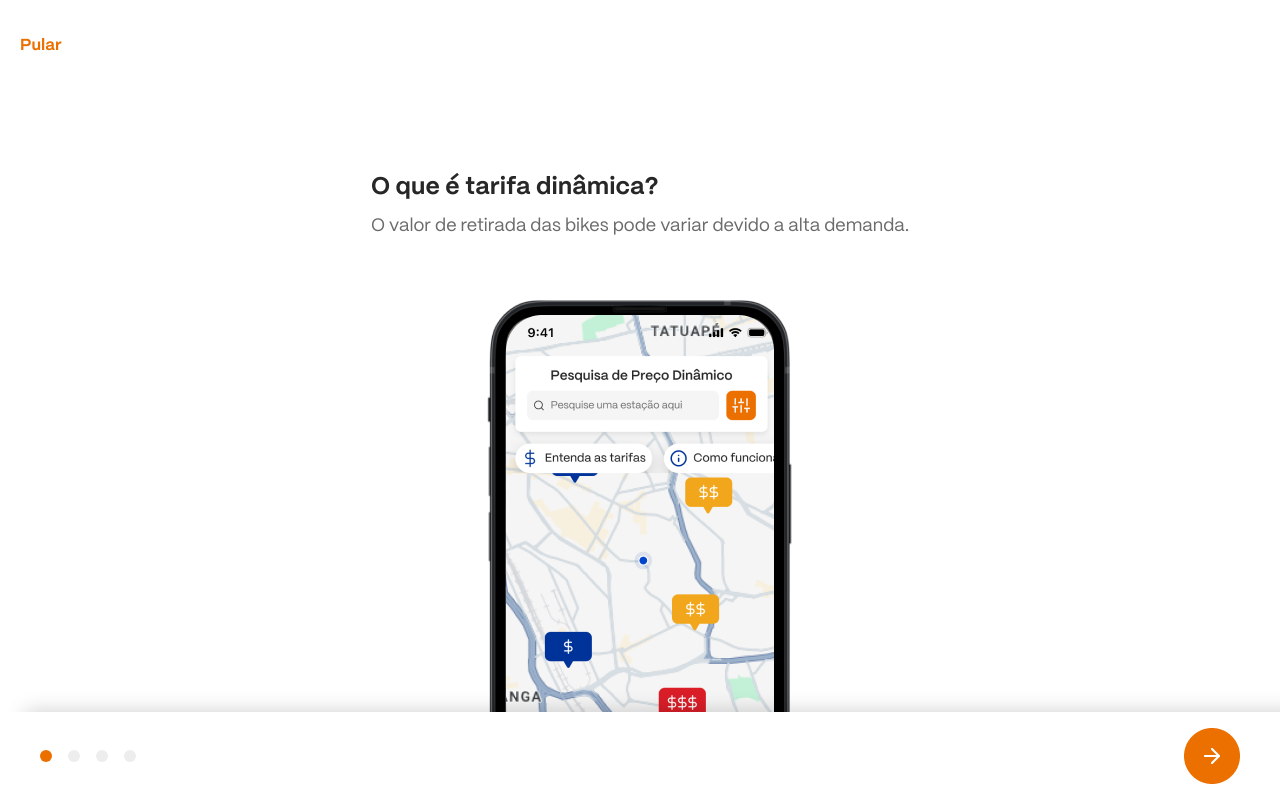
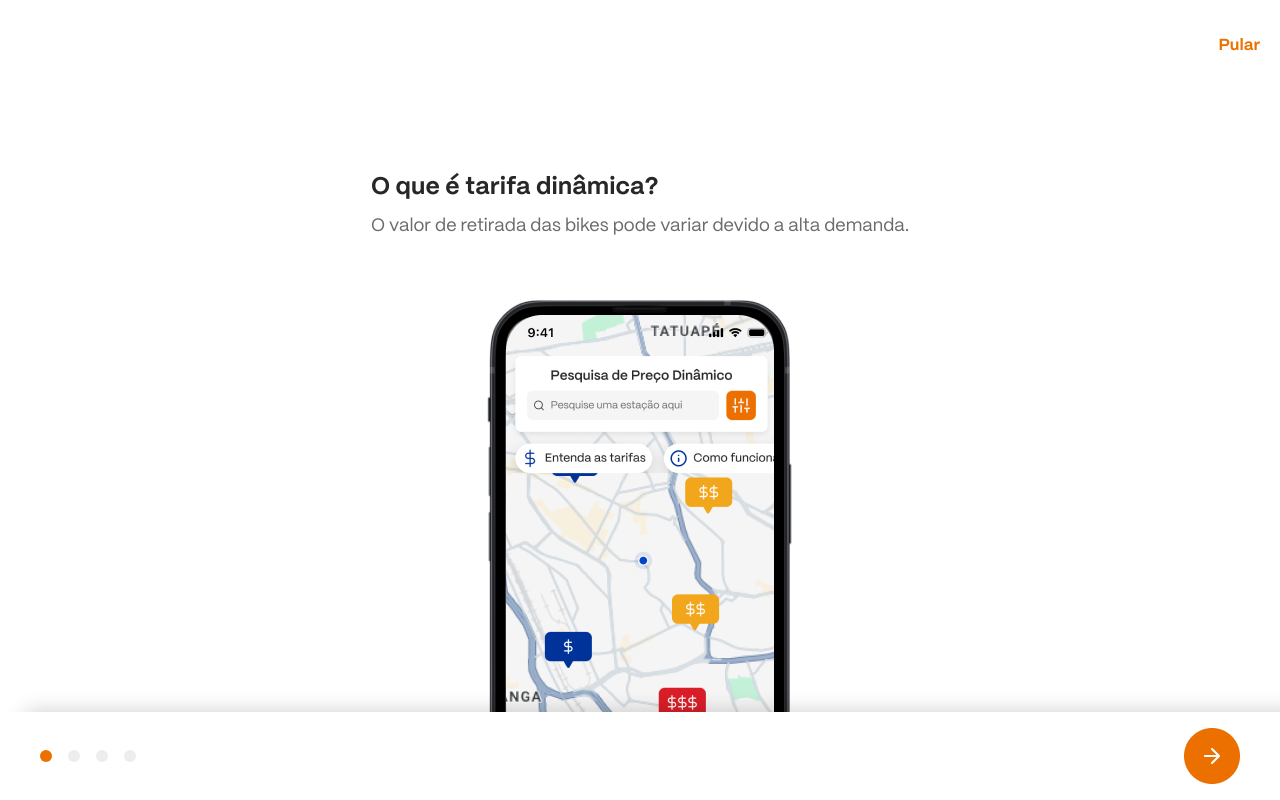
Before and after one commit to brujim/tembici-bikes-front, a Next.js app: page /onboarding in a window 1280 px wide. Built offline with nearby package versions, Linux system fonts and the light colour scheme.

Commit message:
feat: jump button

```diff
--- a/src/components/Onboarding/components/HeadingBar.tsx
+++ b/src/components/Onboarding/components/HeadingBar.tsx
@@ -26,7 +26,12 @@ export const HeadingBar = ({
   }
 
   return (
-    <div className="w-[100vw] bg-pearl h-[90px] text-[16px] font-semibold text-cooper flex justify-between items-center px-5">
+    <div
+      style={{
+        justifyContent: activeStep === 1 ? 'end' : ''
+      }}
+      className={`w-[100vw] bg-pearl h-[90px] text-[16px] font-semibold text-cooper flex justify-between items-center px-5 `}>
+      {activeStep !== 1 && <p onClick={previousButton}>Voltar</p>}
       <p
         onClick={() => {
           navigator.geolocation.getCurrentPosition(onSuccess, onFailure)
@@ -34,7 +39,6 @@ export const HeadingBar = ({
       >
         Pular
       </p>
-      {activeStep !== 1 && <p onClick={previousButton}>Voltar</p>}
     </div>
   )
 }
```
